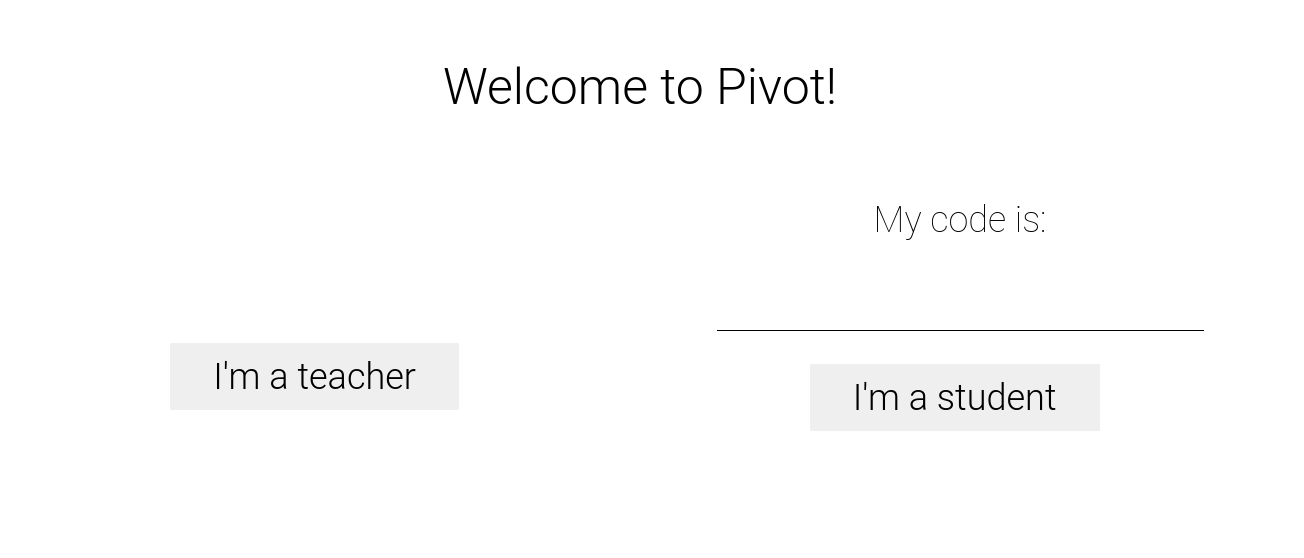
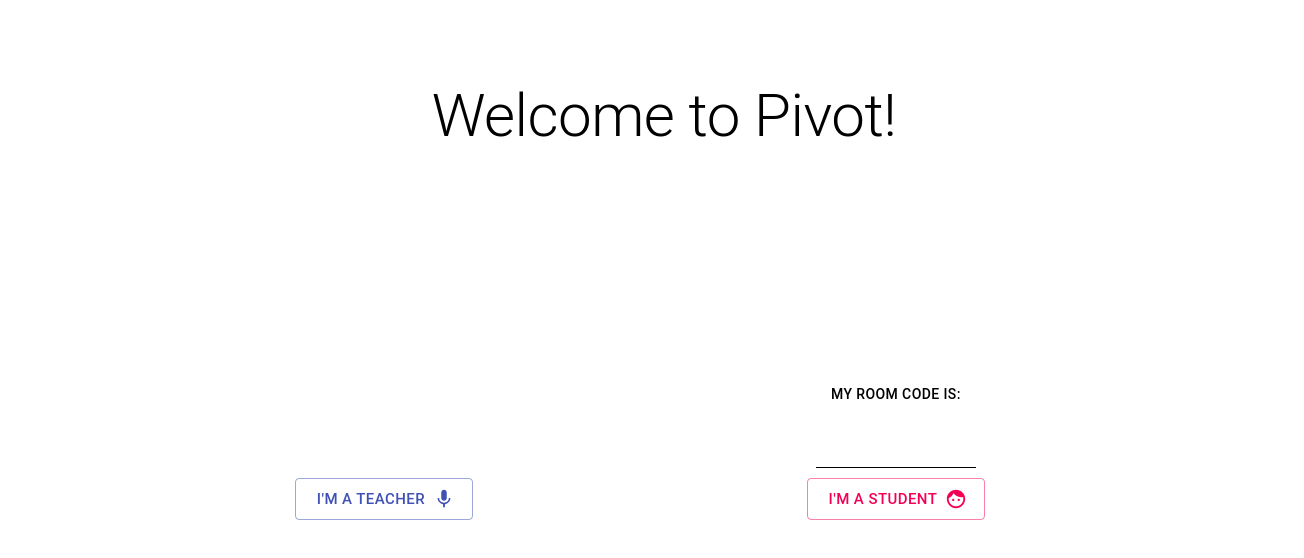
Before and after one commit to PivotClass/Pivot, a Next.js app: page / in a window 1280 px wide. Shown: the top 558 px of the page, 1304 px wide, since content can reach past the window. Built offline with nearby package versions, Linux system fonts and the light colour scheme.

Commit message:
Material styles for landing page.

```diff
--- a/pages/index.js
+++ b/pages/index.js
@@ -1,6 +1,11 @@
 import Link from 'next/link'
 import { useRouter } from 'next/router'
 import { useEffect, useState } from "react";
+import Typography from '@material-ui/core/Typography';
+import Button from '@material-ui/core/Button';
+import Tooltip from '@material-ui/core/Tooltip';
+import FaceIcon from '@material-ui/icons/Face';
+import MicIcon from '@material-ui/icons/Mic';
 import React from 'react';
 
 export default function Home() {
@@ -16,15 +21,16 @@ export default function Home() {
             textAlign: "center",
         },
         h1: {
-            fontFamily: "'Roboto',sans-serif",
-            fontWeight: "300",
-            fontSize: "50px",
+            position: "absolute",
+            textAlign: "center",
+            width: "100%",
+            top: "10%",
         },
         button: {
             display: "inline-block",
             padding: "0.35em 1.2em",
             border: "0.1em solid #FFFFFF",
-            margin: "0 0.3em 0.3em 0",
+            margin: "0 0.2em 0.2em 0",
             borderRadius: "0.12em",
             boxSizing: "border-box",
             textDecoration: "none",
@@ -41,40 +47,36 @@ export default function Home() {
             position: "relative",
             display: "inline-block",
         },
-        halfleft: {
-            width: "50%",
-            position: "fixed",
-            zIndex: "1",
-            top: "40%",
-            overflowX: "hidden",
-            paddingTop: "20px",
-            left: "0",
-        },
-        halfright: {
-            width: "50%",
-            position: "fixed",
-            zIndex: "1",
-            top: "17.9%",
-            overflowX: "hidden",
-            paddingTop: "20px",
-            right: "0",
-        },
         text: {
             fontFamily: "Roboto, sans-serif",
             fontSize: "36px",
             fontWeight: "100",
         },
         code: {
-            background: "transparent",
+            // background: "#cccccc",
             border: "none",
             borderBottom: "1px solid #000000",
             fontFamily: "Roboto, monospace",
-            fontSize: "36px",
+            fontSize: "42px",
             fontWeight: "100",
             outline: "none",
             textAlign: "center",
             paddingBottom: "10px",
-            marginBottom: "30px",
+            marginBottom: "10px",
+            width: "160px",
+        },
+        buttonContainer: {
+            background: "transparent",
+            display: "flex",
+            flexDirection: "row",
+            justifyContent: "space-around",
+            alignItems: "flex-end",
+            flexWrap: "wrap",
+            width: "80%",
+            height: "30%",
+            position: "absolute",
+            top: "35%",
+            left: "10%",
         },
     };
 
@@ -83,6 +85,7 @@ export default function Home() {
         let codeExp = /^[a-z0-9]{4}$/;
         return codeExp.test(code);
     }
+
     // console.log("T --" + isValid("0000"));
     // console.log("T --" + isValid("a19z"));
     // console.log("T --" + isValid("abcd"));
@@ -92,21 +95,26 @@ export default function Home() {
 
     return (
         <div style={styles.container}>
-            <h1 style={styles.h1}>Welcome to Pivot!</h1>
-
-            <div style={styles.halfleft}>
+            <Typography variant="h2" gutterBottom style={styles.h1}>Welcome to Pivot!</Typography>
+            <div style={styles.buttonContainer}>
+                <div>
                     <div className="dropdownDiv">
                         <Link href='/t/'>
-                        <button
-                        style={styles.button}>
+                            <Tooltip title="Create a new teacher room">
+                                <Button
+                                    size="large" variant="outlined" color="primary" disableElevation
+                                    endIcon={<MicIcon />}>
                                     I'm a teacher
-                        </button>
+                                </Button>
+                            </Tooltip>
                         </Link>
                     </div>
                 </div>
-            <div style={styles.halfright}>
+                <div>
                     <form>
-                    <p style={styles.text}>My code is: </p>
+                        <Typography variant="button" display="block">
+                            My room code is:
+                        </Typography>
                         <input
                             style={styles.code}
                             type="text"
@@ -115,16 +123,20 @@ export default function Home() {
                         />
                         <div className="dropdownDiv">
                             <Link href={"/s/" + (isValid(studentCode) ? studentCode : "")} passHref>
-                            <button
-                            style={styles.button}
+                                <Tooltip title="Join a student room">
+                                <Button
+                                    size="large" variant="outlined" color="secondary" disableElevation
+                                    endIcon={<FaceIcon />}
                                     type="submit"
                                 >
                                     I'm a student
-                            </button>
+                                </Button>
+                                </Tooltip>
                             </Link>
                         </div>
                     </form>
                 </div>
             </div>
+        </div>
     )
 }
```
Lines whose indentation alone changed are shown as unchanged.
